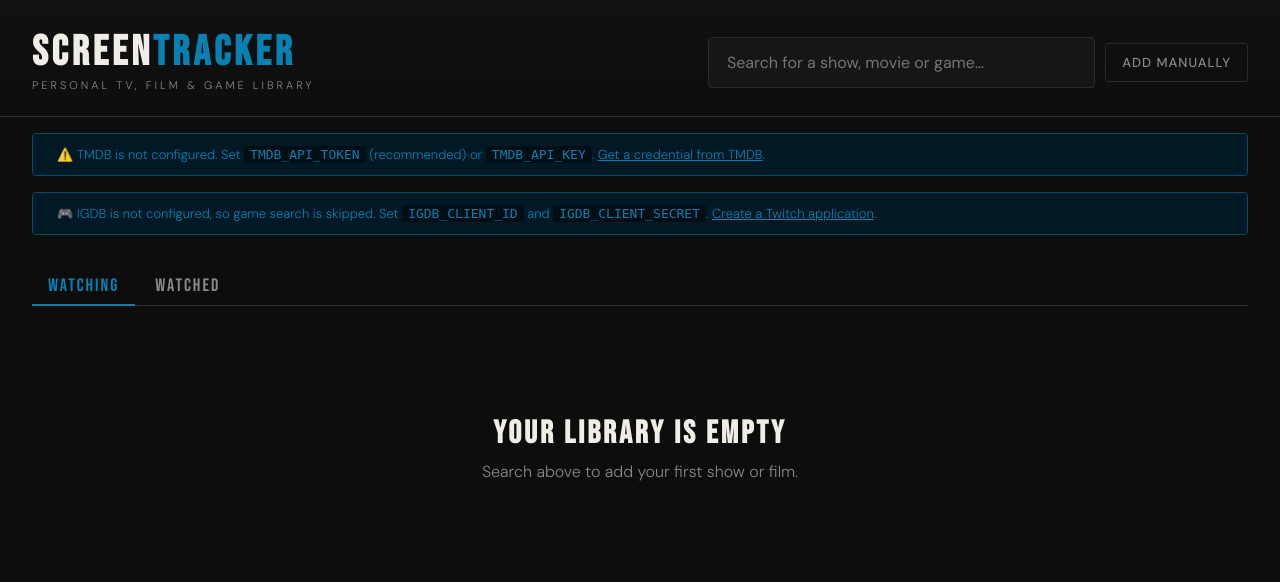
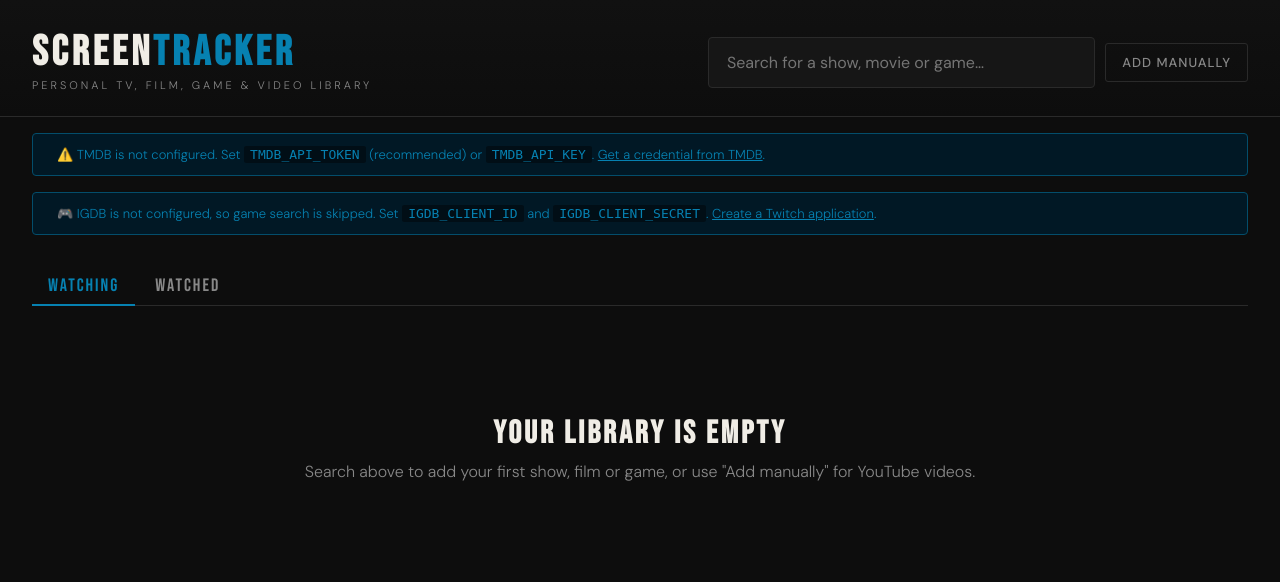
Before and after one commit to danstewart/screentracker, a Flask app: page / in a window 1280 px wide. Shown: the top 582 px of the page. Run offline with Flask 3, Linux system fonts and the light colour scheme; tables that the repository leaves empty hold one stand-in row (values such as "Sample post"); grey boxes marked "Sample" are stand-in pictures; some libraries are stand-ins or nearby versions.

Commit message:
Add YouTube video support in its own library section
Videos are added from a new YouTube tab in the "Add manually" dialog by
pasting a video URL or an 11-character id. The new lib/youtube.py handles
URL parsing, the videos.list lookup and normalization, so the API key stays
server-side.

They render in their own YouTube section rather than inside a genre. Using
media_type = 'youtube' with a NULL genre keeps them out of the genre blocks
and the "Uncategorised" bucket, and because media_type is already part of
the uniqueness key no schema change was needed and ids cannot collide
across sources.

Only videos.list is called, which costs one quota unit per lookup against
the free 10,000/day allowance.

```diff
--- a/app.py
+++ b/app.py
@@ -1,4 +1,4 @@
-"""TV Show, Movie & Game Manager - Flask app"""
+"""TV Show, Movie, Game & Video Manager - Flask app"""
 
 import os
 import secrets
@@ -10,7 +10,15 @@ from flask import Flask, jsonify, redirect, render_template, request, session, u
 
 load_dotenv()
 
-from lib import db, igdb, tmdb
+from lib import db, igdb, tmdb, youtube
+
+# Media type -> (client module, label used in error messages).
+_METADATA_SOURCES = {
+    "movie": (tmdb, "TMDB"),
+    "series": (tmdb, "TMDB"),
+    "game": (igdb, "IGDB"),
+    "youtube": (youtube, "YouTube"),
+}
 
 app = Flask(__name__)
 app.secret_key = os.environ.get("SECRET_KEY") or secrets.token_hex(32)
@@ -18,6 +26,12 @@ app.config["SESSION_COOKIE_HTTPONLY"] = True
 app.config["SESSION_COOKIE_SAMESITE"] = "Strict"
 
 AUTH_PASSWORD = os.environ.get("AUTH_PASSWORD", "")
+
+
+@app.template_filter("typelabel")
+def type_label_filter(value):
+    """Human-readable media type, preserving YouTube's own capitalisation."""
+    return {"youtube": "YouTube"}.get(value, (value or "").capitalize())
 
 
 @app.template_filter("watcheddate")
@@ -60,21 +74,49 @@ def auth():
 
 # --- Routes -----------------------------------------------------------------
 def _group_shows(conn, watched):
+    """Genre-grouped titles plus the uncategorised ones.
+
+    YouTube videos are excluded: they get their own section rather than a
+    genre, so they must not fall into the "Uncategorised" bucket either.
+    """
     flag = 1 if watched else 0
     genres = conn.execute("SELECT * FROM genres ORDER BY sort_order, name").fetchall()
     grouped = []
     for g in genres:
         shows = conn.execute(
-            "SELECT * FROM shows WHERE genre_id = ? AND watched = ? ORDER BY title",
+            """SELECT * FROM shows
+               WHERE genre_id = ? AND watched = ? AND media_type != 'youtube'
+               ORDER BY title""",
             (g["id"], flag),
         ).fetchall()
         if shows:
             grouped.append({"genre": g, "shows": shows})
     orphans = conn.execute(
-        "SELECT * FROM shows WHERE genre_id IS NULL AND watched = ? ORDER BY title",
+        """SELECT * FROM shows
+           WHERE genre_id IS NULL AND watched = ? AND media_type != 'youtube'
+           ORDER BY title""",
         (flag,),
     ).fetchall()
     return grouped, orphans
+
+
+def _youtube_section(conn, watched):
+    flag = 1 if watched else 0
+    return conn.execute(
+        """SELECT * FROM shows
+           WHERE media_type = 'youtube' AND watched = ?
+           ORDER BY title""",
+        (flag,),
+    ).fetchall()
+
+
+def _fetch_metadata(media_type, source_id):
+    """Fetch normalized metadata from whichever source owns a media type."""
+    if media_type == "game":
+        return igdb.details(source_id)
+    if media_type == "youtube":
+        return youtube.details(source_id)
+    return tmdb.details(media_type, source_id)
 
 
 @app.route("/")
@@ -82,15 +124,20 @@ def index():
     conn = db.get_db()
     watching_grouped, watching_orphans = _group_shows(conn, watched=False)
     watched_grouped, watched_orphans = _group_shows(conn, watched=True)
+    watching_youtube = _youtube_section(conn, watched=False)
+    watched_youtube = _youtube_section(conn, watched=True)
     conn.close()
     return render_template(
         "index.html",
         watching_grouped=watching_grouped,
         watching_orphans=watching_orphans,
+        watching_youtube=watching_youtube,
         watched_grouped=watched_grouped,
         watched_orphans=watched_orphans,
+        watched_youtube=watched_youtube,
         tmdb_configured=tmdb.is_configured(),
         igdb_configured=igdb.is_configured(),
+        youtube_configured=youtube.is_configured(),
     )
 
 
@@ -180,19 +227,23 @@ def api_add_show():
     tmdb_id = str(data.get("tmdb_id") or "")
     media_type = data.get("media_type") or ""
     source_genres = []
+
+    if media_type == "youtube":
+        tmdb_id = youtube.video_id(data.get("youtube_url") or "")
+        if not tmdb_id:
+            return jsonify(
+                {"error": "Enter a YouTube video URL or 11-character video ID"}
+            ), 400
+
     if tmdb_id:
-        if media_type not in ("movie", "series", "game"):
+        if media_type not in _METADATA_SOURCES:
             return jsonify({"error": "Invalid media type"}), 400
-        is_game = media_type == "game"
-        source, client = ("IGDB", igdb) if is_game else ("TMDB", tmdb)
+        client, label = _METADATA_SOURCES[media_type]
         try:
-            if is_game:
-                metadata = igdb.details(tmdb_id)
-            else:
-                metadata = tmdb.details(media_type, tmdb_id)
+            metadata = _fetch_metadata(media_type, tmdb_id)
         except requests.HTTPError as exc:
             status = exc.response.status_code
-            return jsonify({"error": f"{source} error: {status}"}), 502
+            return jsonify({"error": f"{label} error: {status}"}), 502
         except Exception as exc:
             return jsonify({"error": client.safe_error(exc)}), 500
         data.update(metadata)
@@ -322,7 +373,9 @@ def api_show_tmdb_genres(show_id):
     conn.close()
     if not row or not row["tmdb_id"]:
         return jsonify({"genres": []})
-    if row["media_type"] == "game":
+    if row["media_type"] == "youtube":
+        genres = []
+    elif row["media_type"] == "game":
         genres = igdb.fetch_genres(row["tmdb_id"])
     else:
         genres = tmdb.fetch_genres(row["media_type"], row["tmdb_id"])
--- a/static/app.js
+++ b/static/app.js
@@ -175,7 +175,8 @@ async function submitShow(payload) {
     body: JSON.stringify(payload),
   });
   if (r.status === 409) {
-    showDuplicateToast(payload.title);
+    // A YouTube payload carries no title until the API returns one.
+    showDuplicateToast(payload.title || payload.youtube_url || "This title");
     return;
   }
   const data = await r.json();
@@ -186,6 +187,7 @@ async function submitShow(payload) {
     title: data.show.title,
     genre: data.genre_name,
     showId: data.show.id,
+    mediaType: data.show.media_type,
   }));
   location.reload();
 }
@@ -318,6 +320,8 @@ function buildFilters(libraryEl) {
   // Reset genre chips
   filterGroup.innerHTML = '<span class="filter-label">Genre</span>';
   blocks.forEach((block) => {
+    // YouTube has its own section, so it never becomes a genre chip.
+    if (block.classList.contains("youtube-block")) return;
     const isOrphan = block.classList.contains("orphan-block");
     const key = isOrphan ? "orphan" : (block.dataset.genreId || "orphan");
     const name = $(".genre-name", block).textContent;
@@ -365,9 +369,11 @@ function applyFilters(libraryEl) {
   const titleQ = $("#title-filter").value.trim().toLowerCase();
 
   $$(".genre-block", libraryEl).forEach((block) => {
+    const isYoutube = block.classList.contains("youtube-block");
     const isOrphan = block.classList.contains("orphan-block");
     const key = isOrphan ? "orphan" : (block.dataset.genreId || "orphan");
-    const genreActive = activeGenres.size === 0 || activeGenres.has(key);
+    // The YouTube section is not a genre, so the genre filter never hides it.
+    const genreActive = isYoutube || activeGenres.size === 0 || activeGenres.has(key);
 
     let anyVisible = false;
     $$(".show-card", block).forEach((card) => {
@@ -508,14 +514,36 @@ const manualModal = $("#manual-modal");
 const manualTitle = $("#manual-title");
 const manualGenre = $("#manual-genre");
 const manualImdb = $("#manual-imdb");
+const manualYoutube = $("#manual-youtube");
 const manualGenreSuggestionsList = $("#manual-genre-suggestions-list");
+const manualTabs = $$(".modal-tab");
+
+let manualTab = "title";
 
 bindSuggestions(manualGenre, manualGenreSuggestionsList);
+
+function setManualTab(name) {
+  manualTab = name;
+  manualTabs.forEach((tab) => tab.classList.toggle("active", tab.dataset.tab === name));
+  $$(".manual-panel").forEach((panel) =>
+    panel.classList.toggle("hidden", panel.dataset.panel !== name)
+  );
+}
+
+manualTabs.forEach((tab) =>
+  tab.addEventListener("click", () => {
+    setManualTab(tab.dataset.tab);
+    const field = manualTab === "youtube" ? manualYoutube : manualTitle;
+    setTimeout(() => field.focus(), 50);
+  })
+);
 
 async function openManualModal() {
   manualTitle.value = "";
   manualGenre.value = "";
   manualImdb.value = "";
+  manualYoutube.value = "";
+  setManualTab("title");
   await loadGenres();
   manualModal.classList.remove("hidden");
   setTimeout(() => manualTitle.focus(), 50);
@@ -528,6 +556,23 @@ manualModal.addEventListener("click", (e) => {
 });
 
 $("#manual-confirm").addEventListener("click", async () => {
+  // The YouTube tab only needs a URL: title, channel and thumbnail come from
+  // the API, and videos are deliberately not given a genre.
+  if (manualTab === "youtube") {
+    const url = manualYoutube.value.trim();
+    if (!url) {
+      manualYoutube.focus();
+      return;
+    }
+    manualModal.classList.add("hidden");
+    try {
+      await submitShow({ media_type: "youtube", youtube_url: url });
+    } catch (err) {
+      window.alert(`Could not add video: ${err.message}`);
+    }
+    return;
+  }
+
   const title = manualTitle.value.trim();
   const genre = manualGenre.value.trim();
   if (!title) { manualTitle.focus(); return; }
@@ -550,17 +595,23 @@ $("#manual-confirm").addEventListener("click", async () => {
   }
 });
 
-manualImdb.addEventListener("keydown", (e) => {
-  if (e.key === "Enter") $("#manual-confirm").click();
-});
+[manualImdb, manualYoutube].forEach((input) =>
+  input.addEventListener("keydown", (e) => {
+    if (e.key === "Enter") $("#manual-confirm").click();
+  })
+);
 
 // ---------- Flash toast ----------
-function showFlash(title, genre, showId) {
+function showFlash(title, genre, showId, mediaType) {
   const toast = document.createElement("div");
   toast.className = "flash-toast";
+  // YouTube videos have no genre, so there is nothing to edit.
+  const editGenre = mediaType === "youtube"
+    ? ""
+    : '<button class="flash-edit">Edit genre</button>';
   toast.innerHTML = `
     <span class="flash-msg">Added <strong>${escapeHtml(title)}</strong>${genre ? ` under <strong>${escapeHtml(genre)}</strong>` : ""}</span>
-    <button class="flash-edit">Edit genre</button>
+    ${editGenre}
     <button class="flash-close">×</button>
   `;
   document.body.appendChild(toast);
@@ -578,18 +629,21 @@ function showFlash(title, genre, showId) {
     dismiss();
   });
 
-  toast.querySelector(".flash-edit").addEventListener("click", () => {
-    clearTimeout(timer);
-    dismiss();
-    openMoveModal(showId, title, genre);
-  });
+  const editGenreButton = toast.querySelector(".flash-edit");
+  if (editGenreButton) {
+    editGenreButton.addEventListener("click", () => {
+      clearTimeout(timer);
+      dismiss();
+      openMoveModal(showId, title, genre);
+    });
+  }
 }
 
 const flashData = sessionStorage.getItem("flash_added");
 if (flashData) {
   sessionStorage.removeItem("flash_added");
-  const { title, genre, showId } = JSON.parse(flashData);
-  showFlash(title, genre, showId);
+  const { title, genre, showId, mediaType } = JSON.parse(flashData);
+  showFlash(title, genre, showId, mediaType);
 }
 
 // ---------- Utils ----------
--- a/templates/_show_card.html
+++ b/templates/_show_card.html
@@ -12,14 +12,16 @@
         <h3 class="show-title">{{ show.title }}</h3>
         <p class="show-sub">
           {% if show.year %}{{ show.year }}{% endif %}
-          {% if show.media_type %} · {{ show.media_type|capitalize }}{% endif %}
+          {% if show.media_type %} · {{ show.media_type|typelabel }}{% endif %}
           {% if show.watched and show.watched_at %} · Watched {{ show.watched_at|watcheddate }}{% endif %}
         </p>
       </div>
       <div class="show-menu">
         <button class="show-menu-btn" data-show-id="{{ show.id }}" title="Actions">⋯</button>
         <div class="show-menu-dropdown hidden">
-          {% if show.tmdb_id and show.media_type and show.media_type != 'game' %}
+          {% if show.media_type == 'youtube' %}
+            <a class="menu-item show-youtube" href="https://www.youtube.com/watch?v={{ show.tmdb_id }}" target="_blank" rel="noopener">YouTube</a>
+          {% elif show.tmdb_id and show.media_type and show.media_type != 'game' %}
             <a class="menu-item show-tmdb" href="https://www.themoviedb.org/{{ 'movie' if show.media_type == 'movie' else 'tv' }}/{{ show.tmdb_id }}" target="_blank" rel="noopener">TMDB</a>
           {% endif %}
           {% if show.imdb_url %}
@@ -30,7 +32,9 @@
           {% else %}
             <button class="menu-item show-watched" data-show-id="{{ show.id }}">Mark watched</button>
           {% endif %}
-          <button class="menu-item show-move" data-show-id="{{ show.id }}">Edit genre</button>
+          {% if show.media_type != 'youtube' %}
+            <button class="menu-item show-move" data-show-id="{{ show.id }}">Edit genre</button>
+          {% endif %}
           <button class="menu-item show-delete danger" data-show-id="{{ show.id }}">Remove</button>
         </div>
       </div>
--- a/templates/index.html
+++ b/templates/index.html
@@ -3,7 +3,7 @@
 	<head>
 		<meta charset="UTF-8" />
 		<meta name="viewport" content="width=device-width, initial-scale=1.0, viewport-fit=cover" />
-		<title>TV Show & Movie Library</title>
+		<title>ScreenTracker — TV, Film, Game &amp; Video Library</title>
 		<link
 			href="https://fonts.googleapis.com/css2?family=Bebas+Neue&family=DM+Sans:wght@300;400;500;600&display=swap"
 			rel="stylesheet"
@@ -25,7 +25,7 @@
 		<header class="site-header">
 			<div class="brand">
 				<h1>SCREEN<span>TRACKER</span></h1>
-				<p>Personal TV, Film &amp; Game Library</p>
+				<p>Personal TV, Film, Game &amp; Video Library</p>
 			</div>
 
 			<div class="search-wrap">
@@ -68,6 +68,9 @@
 					<label class="filter-chip">
 						<input type="checkbox" class="type-filter" value="game" />Games
 					</label>
+					<label class="filter-chip">
+						<input type="checkbox" class="type-filter" value="youtube" />YouTube
+					</label>
 				</div>
 				<div class="filter-group" id="genre-filter-group">
 					<span class="filter-label">Genre</span>
@@ -90,10 +93,10 @@
 			</div>
 
 			<div id="watching-library">
-				{% if not watching_grouped and not watching_orphans %}
+				{% if not watching_grouped and not watching_orphans and not watching_youtube %}
 				<div class="empty-state">
 					<h2>Your library is empty</h2>
-					<p>Search above to add your first show or film.</p>
+					<p>Search above to add your first show, film or game, or use "Add manually" for YouTube videos.</p>
 				</div>
 				{% endif %} {% for block in watching_grouped %}
 				<section class="genre-block" data-genre-id="{{ block.genre.id }}">
@@ -123,11 +126,25 @@
 						{% for show in watching_orphans %}{% include "_show_card.html" %}{% endfor %}
 					</div>
 				</section>
+				{% endif %} {% if watching_youtube %}
+				<section class="genre-block youtube-block">
+					<header class="genre-header">
+						<h2>
+							<button class="genre-toggle" type="button" aria-expanded="true">
+								<span class="genre-toggle-icon" aria-hidden="true">▾</span>
+								<span class="genre-name">YouTube</span>
+							</button>
+						</h2>
+					</header>
+					<div class="shows-grid">
+						{% for show in watching_youtube %}{% include "_show_card.html" %}{% endfor %}
+					</div>
+				</section>
 				{% endif %}
 			</div>
 
 			<div id="watched-library" class="hidden">
-				{% if not watched_grouped and not watched_orphans %}
+				{% if not watched_grouped and not watched_orphans and not watched_youtube %}
 				<div class="empty-state">
 					<h2>Nothing watched yet</h2>
 					<p>Mark shows as watched and they'll appear here.</p>
@@ -158,6 +175,20 @@
 					</header>
 					<div class="shows-grid">
 						{% for show in watched_orphans %}{% include "_show_card.html" %}{% endfor %}
+					</div>
+				</section>
+				{% endif %} {% if watched_youtube %}
+				<section class="genre-block youtube-block">
+					<header class="genre-header">
+						<h2>
+							<button class="genre-toggle" type="button" aria-expanded="true">
+								<span class="genre-toggle-icon" aria-hidden="true">▾</span>
+								<span class="genre-name">YouTube</span>
+							</button>
+						</h2>
+					</header>
+					<div class="shows-grid">
+						{% for show in watched_youtube %}{% include "_show_card.html" %}{% endfor %}
 					</div>
 				</section>
 				{% endif %}
@@ -194,6 +225,14 @@
 		<div id="manual-modal" class="modal hidden">
 			<div class="modal-content">
 				<h3>Add manually</h3>
+				<div class="modal-tabs">
+					<button class="modal-tab active" type="button" data-tab="title">
+						Movies &amp; TV
+					</button>
+					<button class="modal-tab" type="button" data-tab="youtube">YouTube</button>
+				</div>
+
+				<div class="manual-panel" data-panel="title">
 					<label for="manual-title">Title</label>
 					<input id="manual-title" type="text" placeholder="e.g. The Wire" />
 					<label for="manual-genre">Genre</label>
@@ -205,6 +244,35 @@
 						>IMDb URL <span style="text-transform: none; letter-spacing: 0">(optional)</span></label
 					>
 					<input id="manual-imdb" type="url" placeholder="https://www.imdb.com/title/…" />
+				</div>
+
+				<div class="manual-panel hidden" data-panel="youtube">
+					<label for="manual-youtube">YouTube URL</label>
+					<input
+						id="manual-youtube"
+						type="text"
+						inputmode="url"
+						autocomplete="off"
+						placeholder="https://www.youtube.com/watch?v=…"
+					/>
+					<p class="manual-hint">
+						Paste a video URL or an 11-character video ID. The title, channel, year and
+						thumbnail are fetched automatically, and the video is added to the YouTube
+						section rather than to a genre.
+					</p>
+					{% if not youtube_configured %}
+					<p class="manual-hint manual-hint--warn">
+						YouTube is not configured. Set <code>YOUTUBE_API_KEY</code> to add videos.
+						<a
+							href="https://console.cloud.google.com/apis/credentials"
+							target="_blank"
+							rel="noopener"
+							>Get an API key</a
+						>.
+					</p>
+					{% endif %}
+				</div>
+
 				<div class="modal-actions">
 					<button id="manual-cancel" class="btn-secondary">Cancel</button>
 					<button id="manual-confirm" class="btn-primary">Add</button>
```
Also changed, not shown: lib/youtube.py (added, +120 -0 lines), static/style.css (+38 -0 lines), tests/test_app.py (+152 -0 lines), tests/test_youtube.py (added, +180 -0 lines), README.md. Lines whose indentation alone changed are shown as unchanged.
